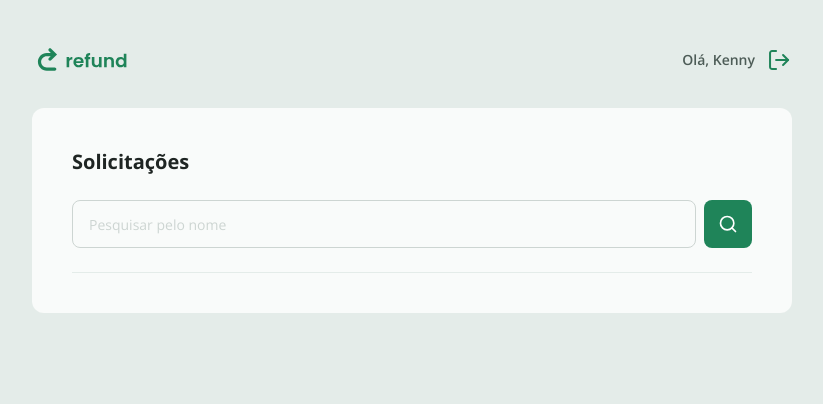
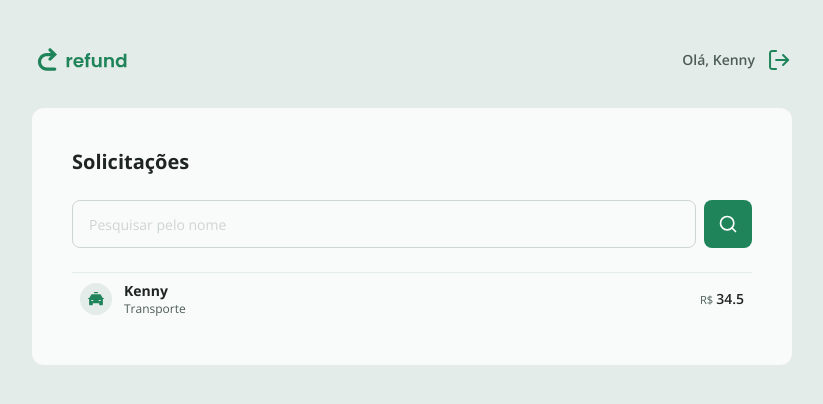
Before and after one commit to Qneji/Refund_react, a React (Vite) app: page / in a window 1280 px wide. Shown: the top 404 px of the page, without its empty margins (228-1051 px from the left). Built offline with nearby package versions, Linux system fonts and the light colour scheme.

Commit message:
Criando a lista visual Criando o Componente RefundItem

```diff
--- /dev/null
+++ b/src/components/RefundItem.tsx
@@ -0,0 +1,30 @@
+export type RefundItemProps = {
+  id: string
+  name: string
+  category: string
+  amount: string
+  categoryImg: string
+}
+
+type Props = React.ComponentProps<"a"> & {
+  data: RefundItemProps
+}
+
+export function RefundItem({ data, ...rest}: Props){
+  return (
+    <a className="flex items-center gap-3 hover:bg-green-100/10 cursor-pointer rounded-md p-2"
+    href="" {...rest}>
+      <img className="w-8 h-8" src={data.categoryImg} alt="Ícone da categoria" />
+
+      <div className="flex flex-col flex-1">
+        <strong className="text-sm text-gray-100">{data.name}</strong>
+        <span className="text-xs text-gray-200">{data.category}</span>
+      </div>
+
+      <span className="text-sm text-gray-100 font-semibold">
+        <small className="font-normal text-gray-200">R$ </small>
+        {data.amount}
+      </span>
+    </a>
+  )
+}
--- a/src/pages/Dashboard.tsx
+++ b/src/pages/Dashboard.tsx
@@ -1,9 +1,19 @@
 import { useState } from "react"
 
 import searchSvg from "../assets/search.svg"
+import { CATEGORIES } from "../utils/categories"
 
 import { Input } from "../components/Input"
 import { Button } from "../components/Button"
+import { RefundItem } from "../components/RefundItem"
+
+const REFUND_EXAMPLE = {
+  id: "123",
+  name: "Kenny",
+  category: "Transporte",
+  amount: "34.5",
+  categoryImg: CATEGORIES["transport"].icon
+}
 
 export function Dashboard() {
   const [name, setName] = useState("")
@@ -28,6 +38,10 @@
           <img src={searchSvg} alt="Ícone de pesquisar" className="w-5" />
         </Button>
       </form>
+
+      <div>
+        <RefundItem data={REFUND_EXAMPLE} />
+      </div>
     </div>
   )
 }
```
